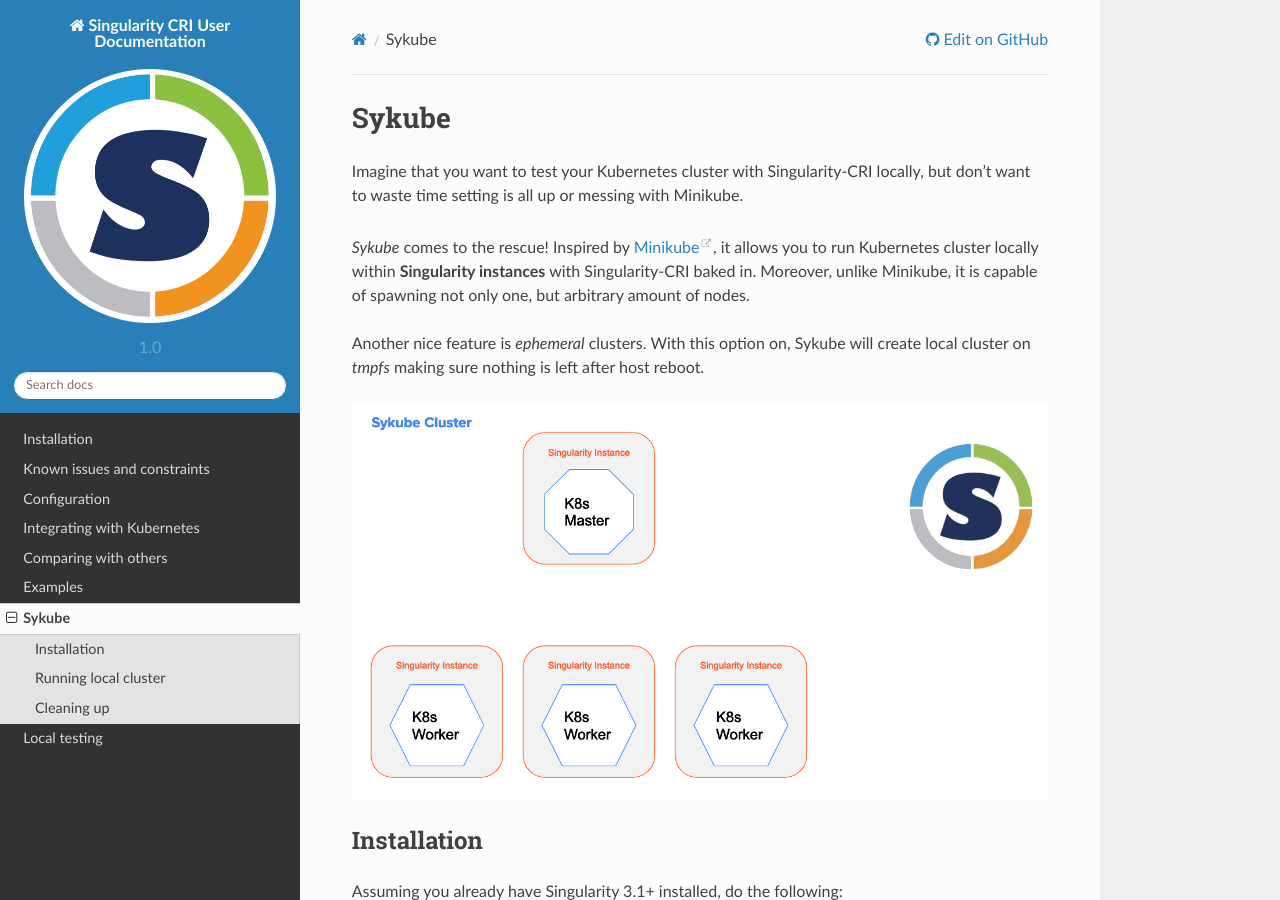
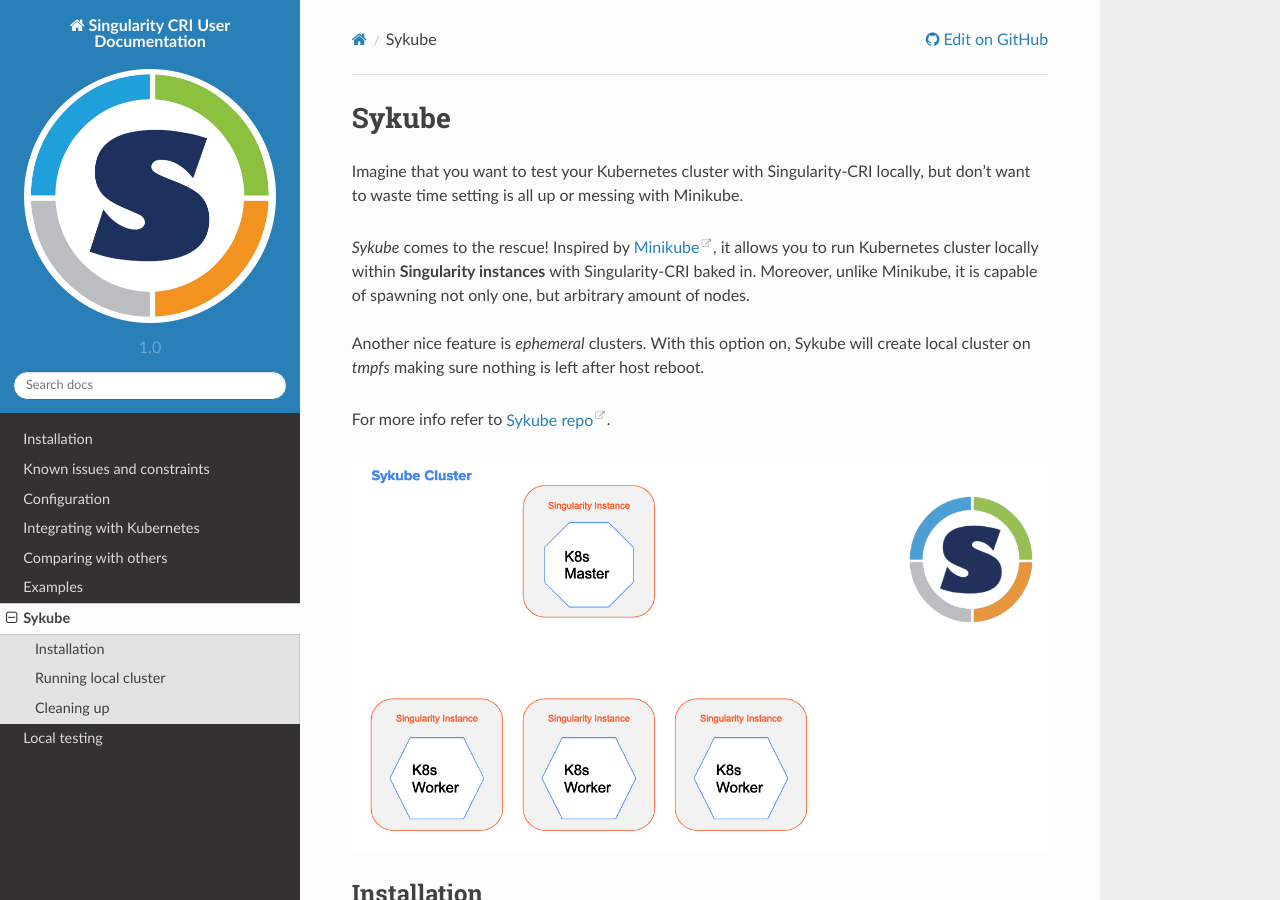
Before and after one commit to sylabs/singularity-cri-userdocs, a Sphinx documentation site: the page built from docs/sykube.rst, in a window 1280 px wide and 900 px high. Built offline with Sphinx 7.4.7 and the Read the Docs theme 2.0.0, drawn with Linux system fonts in a browser that asks for light colours.

Commit message:
Add sykube repo link

```diff
--- a/docs/sykube.rst
+++ b/docs/sykube.rst
@@ -13,6 +13,8 @@
 
 Another nice feature is *ephemeral* clusters. With this option on, Sykube will create local cluster
 on *tmpfs* making sure nothing is left after host reboot.
+
+For more info refer to `Sykube repo <https://github.com/sylabs/sykube>`_.
 
 .. image:: img/sykube-cluster.png
 
```
